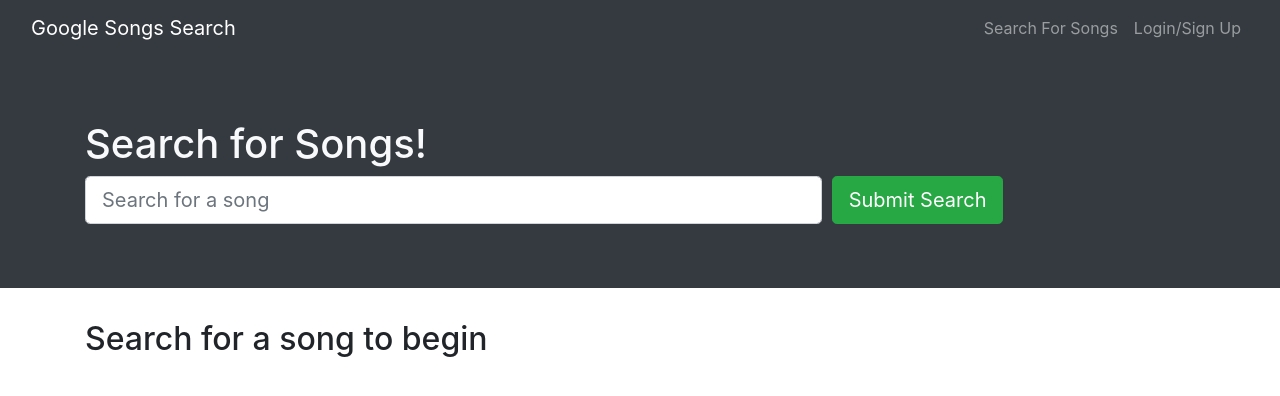
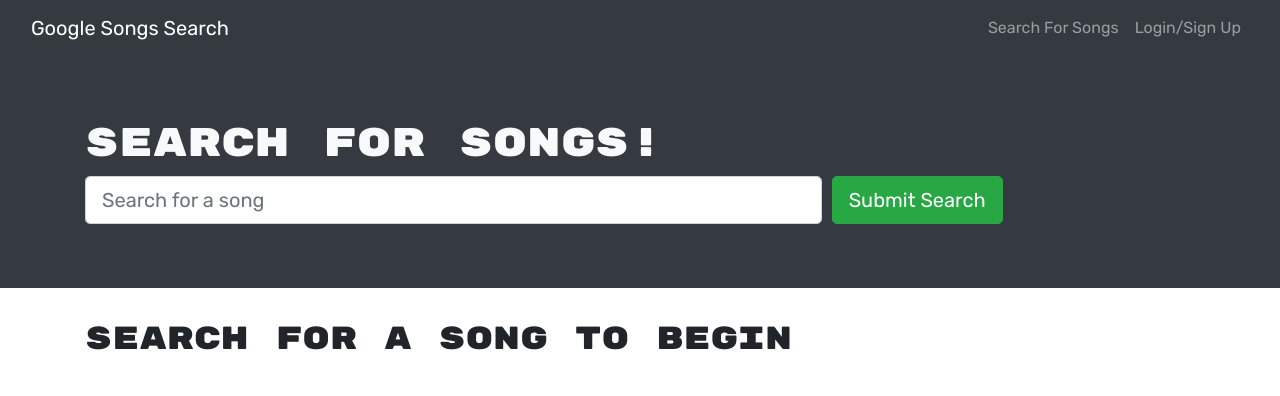
Before and after one commit to arand013/Music-Finder, a React (Create React App) app in the folder client/: page / in a window 1280 px wide. Shown: the top 396 px of the page. Built offline with nearby package versions, Linux system fonts and the light colour scheme; the HTML template or start-up script is replaced by a standard one.

Commit message:
styles start

```diff
--- a/client/public/index.html
+++ b/client/public/index.html
@@ -24,7 +24,11 @@
       work correctly both with client-side routing and a non-root public URL.
       Learn how to configure a non-root public URL by running `npm run build`.
     -->
-    <title>React App</title>
+
+    <link href="https://fonts.googleapis.com/css2?family=Rubik+Mono+One&family=Rubik:ital,wght@0,400;1,300&display=swap"
+    rel="stylesheet">
+
+    <title>Shuffle</title>
   </head>
   <body>
     <noscript>You need to enable JavaScript to run this app.</noscript>
--- a/client/src/index.css
+++ b/client/src/index.css
@@ -1,13 +1,18 @@
+
 body {
-  margin: 0;
-  font-family: -apple-system, BlinkMacSystemFont, 'Segoe UI', 'Roboto', 'Oxygen',
-    'Ubuntu', 'Cantarell', 'Fira Sans', 'Droid Sans', 'Helvetica Neue',
-    sans-serif;
-  -webkit-font-smoothing: antialiased;
-  -moz-osx-font-smoothing: grayscale;
+  font-family: 'Rubik', sans-serif;
 }
 
-code {
-  font-family: source-code-pro, Menlo, Monaco, Consolas, 'Courier New',
-    monospace;
+h1,
+h2,
+h3,
+h4,
+h5,
+h6 {
+  font-family: 'Rubik Mono One', sans-serif;
 }
+
+.small {
+  font-weight: 300;
+  font-style: italic;
+}
```
